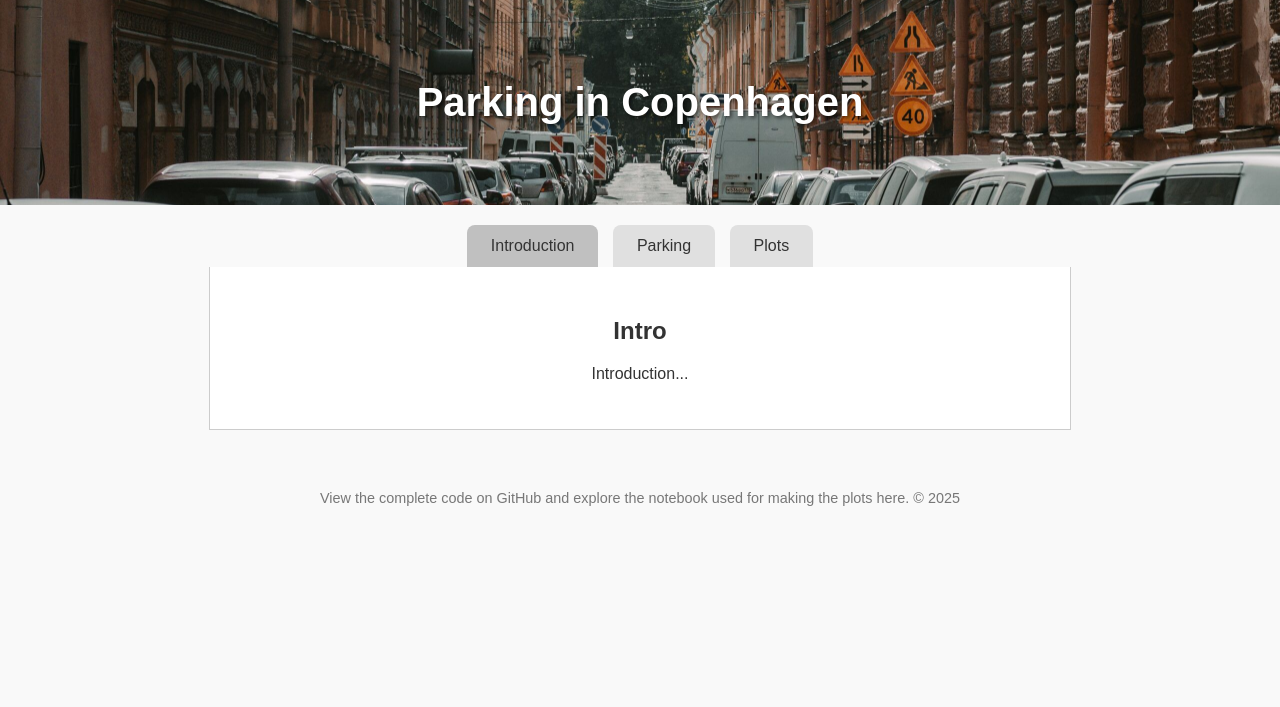
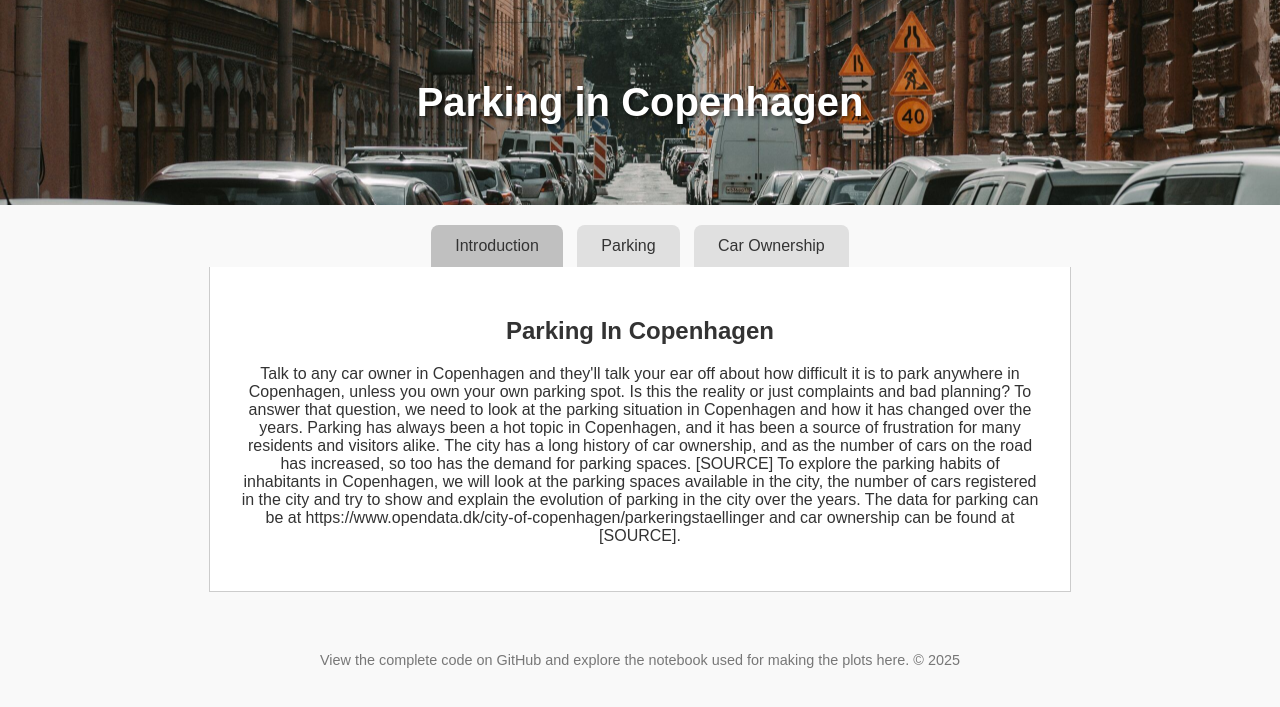
Before and after one commit to AleksandarLukic96/aleksandarlukic96.github.io, a Jekyll site: the page built from index.html, in a window 1280 px wide. Shown: the top 707 px of the page. Built offline with Jekyll 4.4.1, drawn with Linux system fonts in a browser that asks for light colours.

Commit message:
Some text to lead into the events and figures

```diff
--- /dev/null
+++ b/_includes/CarOwnership.html
@@ -0,0 +1,6 @@
+<div id="tab3" class="tab-content">
+    <h2>Car Ownership</h2>
+    <p>Copenhagen has always seen its share of cars. As the times change, so does the city and its cars. The following is a time series graph of car ownership in Copenhagen.</p>
+
+    <p></p>Notice the spike in electric cars in XXXX. Let's see how that affacted parking... </p>
+</div>
--- a/_includes/Introduction.html
+++ b/_includes/Introduction.html
@@ -1,4 +1,19 @@
 <div id="tab1" class="tab-content active">
-    <h2>Intro</h2>
-    <p>Introduction...</p>
+  <h2>Parking In Copenhagen</h2>
+  <p>
+    Talk to any car owner in Copenhagen and they'll talk your ear off about how
+    difficult it is to park anywhere in Copenhagen, unless you own your own
+    parking spot. Is this the reality or just complaints and bad planning? To
+    answer that question, we need to look at the parking situation in Copenhagen
+    and how it has changed over the years. Parking has always been a hot topic
+    in Copenhagen, and it has been a source of frustration for many residents
+    and visitors alike. The city has a long history of car ownership, and as the
+    number of cars on the road has increased, so too has the demand for parking
+    spaces. [SOURCE] To explore the parking habits of inhabitants in Copenhagen,
+    we will look at the parking spaces available in the city, the number of cars
+    registered in the city and try to show and explain the evolution of parking
+    in the city over the years. The data for parking can be at
+    https://www.opendata.dk/city-of-copenhagen/parkeringstaellinger and car
+    ownership can be found at [SOURCE].
+  </p>
 </div>
--- a/_includes/Parking.html
+++ b/_includes/Parking.html
@@ -1,4 +1,10 @@
 <div id="tab2" class="tab-content">
-    <h2>Parking</h2>
-    <p>Parking...</p>
+  <h2>Parking</h2>
+  <p>
+    Number of parking spaces through the manyt last years can be seen in the
+    following figure...
+  </p>
+
+  It's interesting to see how the fluctuations. The spike in XX could be due
+  to...<br />
 </div>
--- a/_includes/Plots.html
+++ /dev/null
@@ -1,4 +0,0 @@
-<div id="tab3" class="tab-content">
-    <h2>Plots</h2>
-    <p>Plots...</p>
-</div>
--- a/index.html
+++ b/index.html
@@ -5,26 +5,25 @@
 <div id="tabs">
   <div class="tab active" data-tab="tab1">Introduction</div>
   <div class="tab" data-tab="tab2">Parking</div>
-  <div class="tab" data-tab="tab3">Plots</div>
+  <div class="tab" data-tab="tab3">Car Ownership</div>
 </div>
 
 <div id="tab-contents">
-  {% include Introduction.html %}
-  {% include Parking.html %}
-  {% include Plots.html %}
+  {% include Introduction.html %} {% include Parking.html %} {% include
+  CarOwnership.html %}
 </div>
 
 <script>
-  const tabs = document.querySelectorAll('.tab');
-  const contents = document.querySelectorAll('.tab-content');
+  const tabs = document.querySelectorAll(".tab");
+  const contents = document.querySelectorAll(".tab-content");
 
-  tabs.forEach(tab => {
-    tab.addEventListener('click', () => {
-      tabs.forEach(t => t.classList.remove('active'));
-      contents.forEach(c => c.classList.remove('active'));
+  tabs.forEach((tab) => {
+    tab.addEventListener("click", () => {
+      tabs.forEach((t) => t.classList.remove("active"));
+      contents.forEach((c) => c.classList.remove("active"));
 
-      tab.classList.add('active');
-      document.getElementById(tab.dataset.tab).classList.add('active');
+      tab.classList.add("active");
+      document.getElementById(tab.dataset.tab).classList.add("active");
     });
   });
 </script>
```
